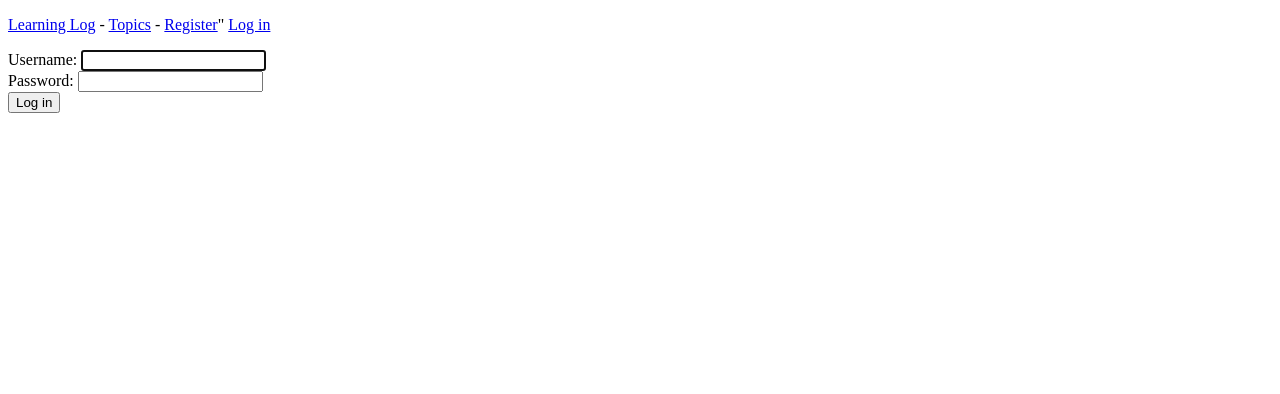
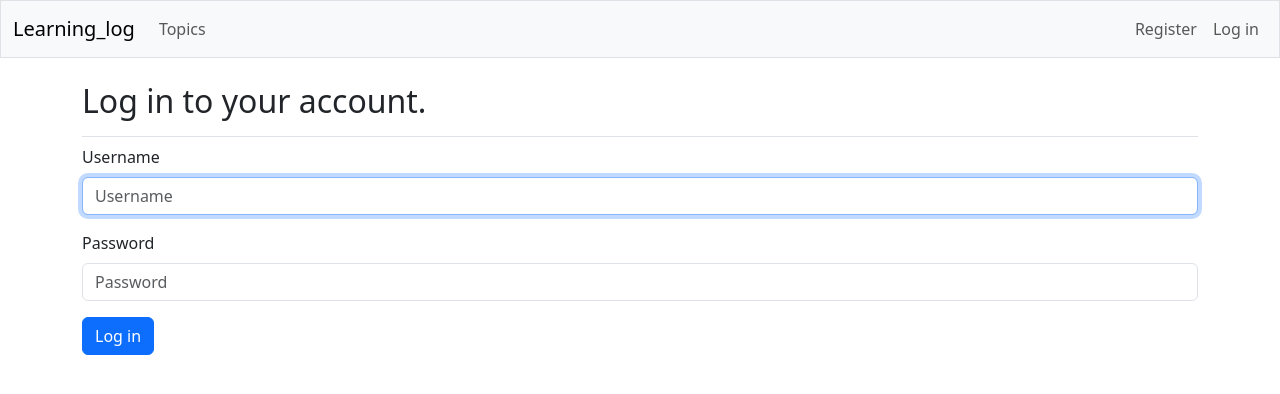
Before and after one commit to dsfgfghb/python_learn, a Django app: page /accounts/login/ in a window 1280 px wide. Shown: the top 394 px of the page. Run offline with Django 5.2, Linux system fonts and the light colour scheme; some libraries are stand-ins or nearby versions.

Commit message:
Bootstrap

```diff
--- a/learning_log/accounts/templates/registration/login.html
+++ b/learning_log/accounts/templates/registration/login.html
@@ -7,15 +7,32 @@
 </head>
 <body>
     {% extends 'learning_logs/base.html' %}
+
+    {% load django_bootstrap5 %}
+    {% block page_header %}
+    <h2 >Log in to your account.</h2>
+    {% endblock page_header %}
+
+
     {% block content %}
-    {% if form.error %}
-    <p>Your username and password didn't match. Please try again.</p>
-    {% endif %}
     <form action="{% url 'accounts:login' %}" method="post">
         {% csrf_token %}
-        {{ form.as_div }}
+        <!-- bootstrap_form 替换了标签 form.as_div -->
+        {% bootstrap_form form %}
+        <!-- 使用标签 bootstrap_button ，通过实参将按钮类型指定为提交按钮 -->
+        {% bootstrap_button button_type="submit" content="Log in" %}
+    </form>
+
+    <!-- 删除了代码块 if form.errors，因为django-bootstrap5 会自动管理表单错误 -->
+
+    <!-- if form.error
+    <p>Your username and password didn't match. Please try again.</p>
+     endif
+    <form action=" url 'accounts:login' " method="post">
+     csrf_token
+     form.as_div
         <button name="submit">Log in</button>
-    </form>
+    </form> -->
     {% endblock content %}
 </body>
 </html>
--- a/learning_log/learning_logs/models.py
+++ b/learning_log/learning_logs/models.py
@@ -1,11 +1,13 @@
 from django.db import models
-
+from django.contrib.auth.models import User
 # Create your models here.
 class Topic(models.Model):              # 一个继承了model的类
     text = models.CharField(max_length=200)     # CharField是字符串字段   max_length=200代表预留了多少空间(即200个字符)
     #需要存储少量文本（如名称、标题或城市）时,可使用CharField。
     date_added = models.DateTimeField(auto_now_add=True)
     #DateTimeField 是一个记录时间的数据  auto_now_add=True 表示自动设置当前时间
+
+    owner = models.ForeignKey(User, on_delete=models.CASCADE)#它会建立到模型 User 的外键关系。当用户被删除时，所有与之相关联的主题也会被删除。
 
     def __str__(self):   #如果模型有__str__()方法,那么每次需要生成表示模型实例的输出时,都会调用这个方法
         return self.text
--- a/learning_log/learning_logs/templates/learning_logs/base.html
+++ b/learning_log/learning_logs/templates/learning_logs/base.html
@@ -1,31 +1,94 @@
 <!DOCTYPE html>
 <html lang="en">
+
 <head>
     <meta charset="UTF-8">
     <meta name="viewport" content="width=device-width, initial-scale=1.0">
-    <title>Document</title>
+    <title>Learning Log</title>
+    {% load django_bootstrap5 %}
+    {% bootstrap_css %}
+    {% bootstrap_javascript %}
 </head>
+
 <body>
-    <p>
-        <a href="{% url 'learning_logs:index' %}">Learning Log</a> -
-        <a href="{% url 'learning_logs:topics' %}">Topics</a> -
-        <!--is_authenticated 属性：如果用户已登录，该属性为 True，否则为 False。-->
-        {% if user.is_authenticated %}
-            Hello,{{user.username}}.
-        {% else %}
-        <a href="{% url 'accounts:register' %}">Register</a>"
-        <a href="{% url 'accounts:login' %}">Log in</a>
-        {% endif %}
-        <!-- learning_logs 是一个命名空间 -->
+    <!-- 选择器（selector）决定了样式规则将应用于页面上的哪些元素。
+     选择器 navbar-light 和 bg-light使用一种浅色来设置导航栏的背景
+     mb-4 中的 mb 表示下边距。 -->
+    <nav class="navbar navbar-expand-md navbar-light bg-light mb-4 border">
+        <div class="container-fluid">
+            <!-- navbar-brand 设置这个链接的样式 -->
+            <a class="navbar-brand" href="{% url 'learning_logs:index' %}">Learning_log</a>
+            <button class="navbar-toggler" type="button" data-bs-toggle="collapse" data-bs-target="#navbarCollapse"
+                aria-controls="navbarCollapse" aria-expanded="false" aria-label="Toggle navigation">
+                <span class="navbar-toggler-icon"></span>
+            </button>
+            <div class="collapse navbar-collapse" id="navbarCollapse">
+                <!-- 定义导航栏左侧链接的代码-->
+                <ul class="navbar-nav me-auto mb-2 mb-md-0">
+                    <li class="nav-item">
+                        <a class="nav-link" href="{% url 'learning_logs:topics' %}">Topics</a>
+                    </li>
+                </ul>
+                <!-- 账户相关链接 -->
+                <ul class="navbar-nav ms-auto mb-2 mb-md-0">
+                    {% if user.is_authenticated %}
+                    <li class="nav-item">
+                        <span class="navbar-text me-2">Hello, {{user.username }}.
+                    </li>
+                    {% else %}
+                    <li class="nav-item">
+                        <a class="nav-link" href="{% url 'accounts:register' %}">Register</a>
+                    </li>
+                    <li class="nav-item">
+                        <a class="nav-link" href="{% url 'accounts:login' %}">Log in</a>
+                    </li>
+                    {% endif %}
+                </ul>
+                <!-- 登出按钮 -->
+                {% if user.is_authenticated %}
+                <form action="{% url 'accounts:logout' %}" method="post">
+                    {% csrf_token %}
+                    <button type="submit" class="btn btn-outline-secondary btn-sm">Log out</button>
+                    {% endif %}
+                </form>
+            </div>
+        </div>
+    </nav>
+    <main class="container">
+        <!--<main> 元素用于定义页面
+        主体的最重要的部分。这里指定了 Bootstrap 选择器
+        container -->
+        <div class="pb-2 mb-2 border-bottom">
+            {% block page_header %}
+            {% endblock page_header %}
+
+        </div>
+        <div>
+            {% block content %}
+            {% endblock content %}
+        </div>
+    </main>
+    <!-- <p>
+        <a href="{ url 'learning_logs:index' }">Learning Log</a> -
+        <a href="{ url 'learning_logs:topics' }">Topics</a> -
+        is_authenticated 属性：如果用户已登录，该属性为 True，否则为 False。
+        { if user.is_authenticated }
+            Hello,{{user.username}}
+        { else }
+        <a href="{ url 'accounts:register' }">Register</a>"
+        <a href="{ url 'accounts:login' }">Log in</a>
+        { endif }
+         learning_logs 是一个命名空间
     </p>
-    {% block content %}
-    {% endblock content %}
-    {% if user.is_authenticated %}
+    { block content }
+    { endblock content }
+    { if user.is_authenticated }
     <hr />
-    <form action = "{% url 'accounts:logout' %}" method = 'post'>
-        {% csrf_token %}
-        <button type = 'submit'>Log out</button>
+    <form action = "{ url 'accounts:logout' }" method = 'post'>
+        { csrf_token }
+        <button type = 'submit'>Log out</button
     </form>
-    {% endif %}
+    { endif } -->
 </body>
+
 </html>
--- a/learning_log/ll_project/settings.py
+++ b/learning_log/ll_project/settings.py
@@ -33,6 +33,9 @@ ALLOWED_HOSTS = []
 INSTALLED_APPS = [
     'learning_logs',     #添加自定义应用
     'accounts',
+
+    'django_bootstrap5',        #第三方应用
+
 
     'django.contrib.admin',     #Django 默认添加的应用程序
     'django.contrib.auth',
@@ -130,3 +133,4 @@ DEFAULT_AUTO_FIELD = 'django.db.models.BigAutoField'
 #my settings
 LOGIN_REDIRECT_URL = 'learning_logs:index'#它告诉 Django 在用户成功登录后将其重定向到哪个 URL
 LOGOUT_REDIRECT_URL = 'learning_logs:index'  #Django 将已注销的用户重定向到主页。
+LOGIN_URL = 'accounts:login'   #让Django知道到哪里去查找登录页面。
```
Also changed, not shown: learning_log/learning_logs/templates/learning_logs/index.html (+14 -0 lines), learning_log/learning_logs/templates/learning_logs/topic.html (+24 -9 lines), learning_log/learning_logs/templates/learning_logs/topics.html (+15 -5 lines), learning_log/learning_logs/views.py (+24 -2 lines), learning_log/db.sqlite3, learning_log/learning_logs/migrations/0003_topic_owner.py (added).
